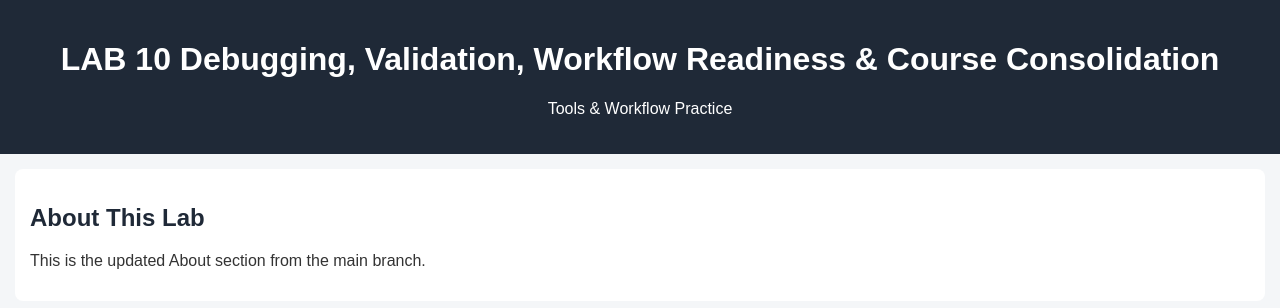
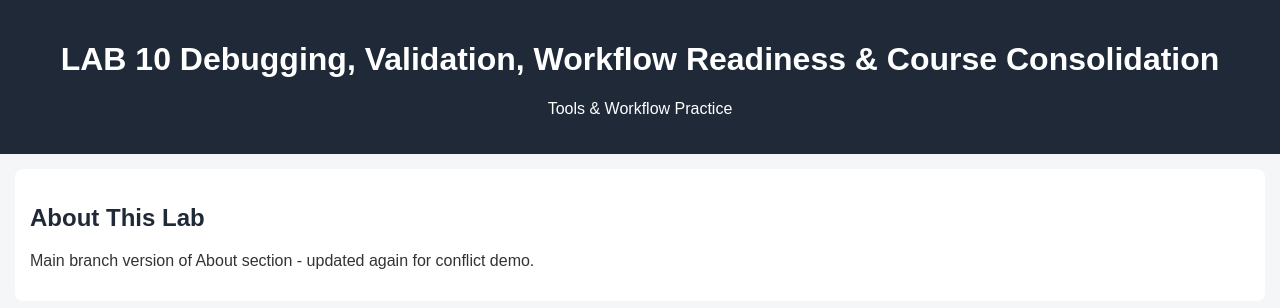
Before and after one commit to Gurneetsingh21/week2-git-fundamentals, a website: page src/index.html in a window 1280 px wide. Drawn offline with Linux system fonts and the light colour scheme.

Commit message:
Update About section on main for conflict

```diff
--- a/src/index.html
+++ b/src/index.html
@@ -16,7 +16,7 @@
   <section>
     <h2>About This Lab</h2>
     <p>
-      This is the updated About section from the main branch.
+      Main branch version of About section - updated again for conflict demo.
     </p>
   </section>
 
```
